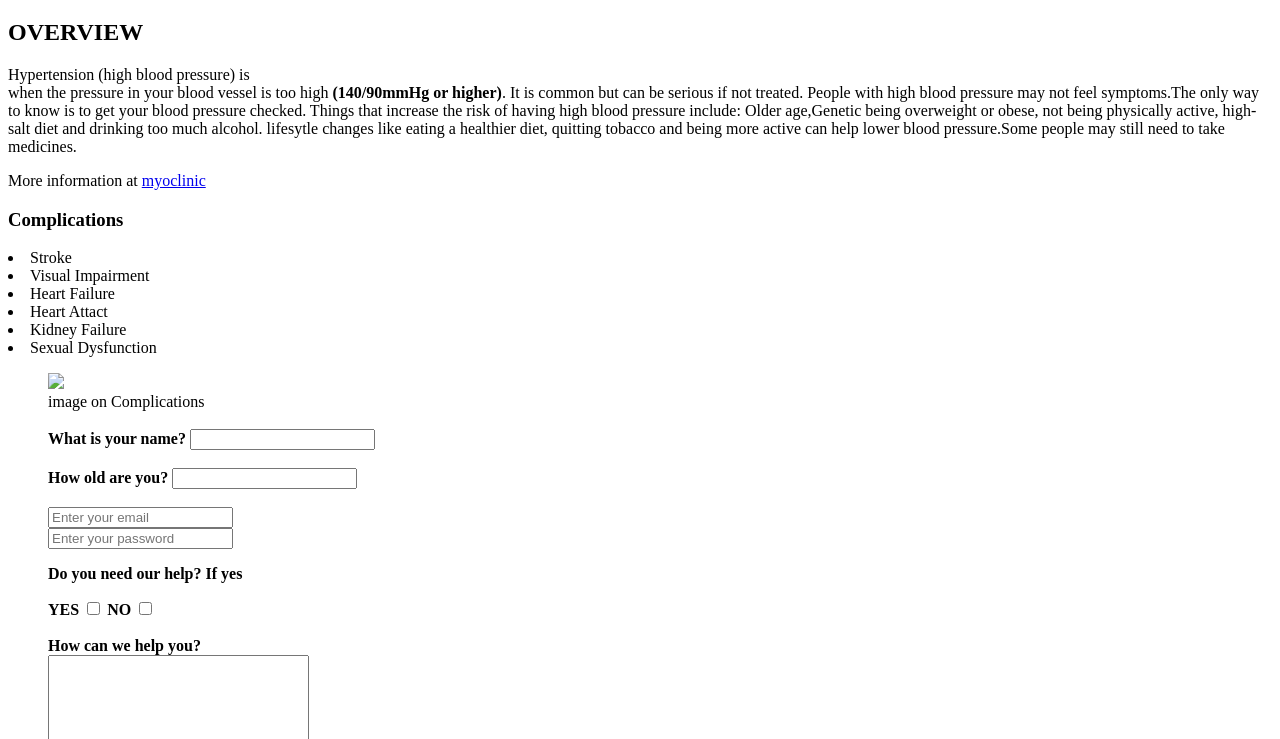
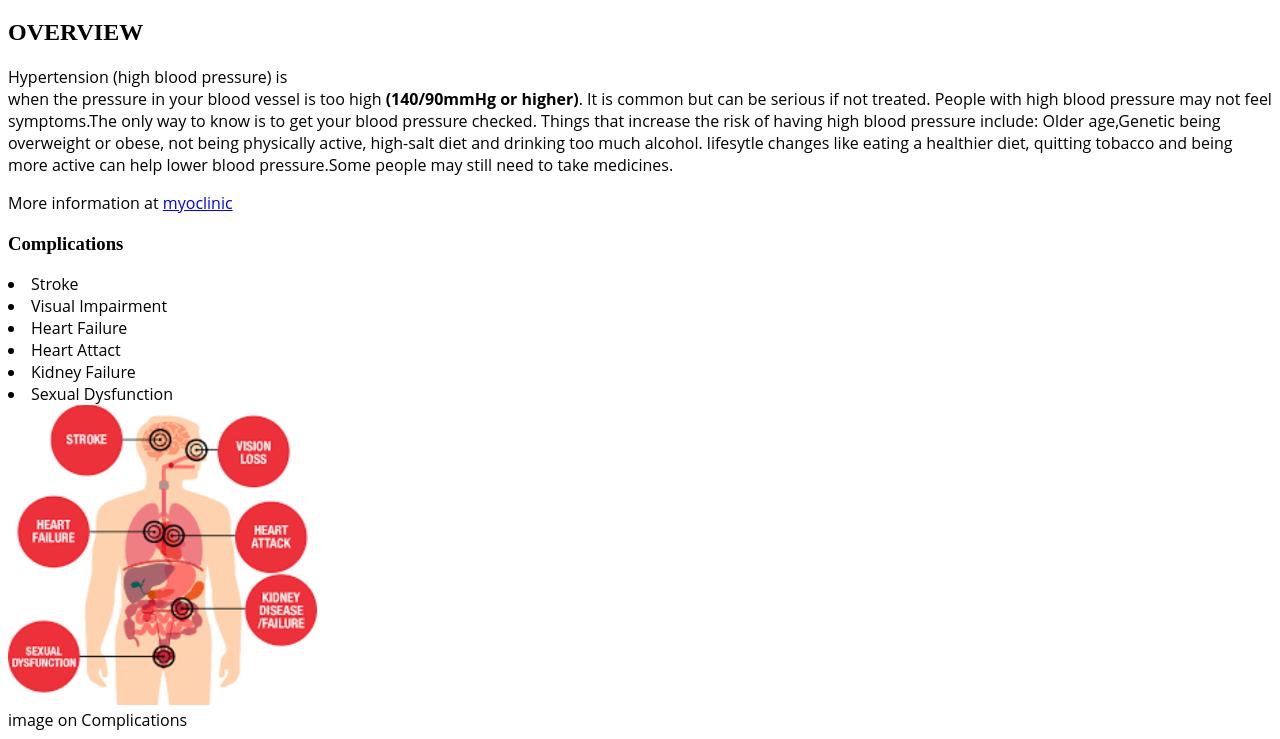
Before and after one commit to swaybuckman/HYPERTENSION, a plain HTML site: page index.html in a window 1280 px wide. Shown: the part 61-800 px from the top of the page. Drawn offline with Linux system fonts and the light colour scheme.

Commit message:
Add files via upload

```diff
--- a/index.html
+++ b/index.html
@@ -6,6 +6,7 @@
   <head>
     <title>Hypertension</title>  <H1> Hypertension</H1>
     <h2>OVERVIEW</h2>
+    <link rel="stylesheet" href="style.css">
   </head>
 
 </body>
@@ -28,10 +29,9 @@
 
 
 </main>
-<figure>
-    <img src="IMG_4737.jpg"height="300px"width
-
-</figure>
+<!-- <figure> -->
+    <img src="IMG_4737.png"height="300px"width
+<!-- </figure>
 <figcaption>image on Complications</figcaption>
 
 <header>
--- /dev/null
+++ b/style.css
@@ -0,0 +1,5 @@
+p,li,figcaption{
+  font-family: "Open Sans", sans-serif;
+  font-style: calc(hyperstension);
+  font: size 50px;;
+}
```
Also changed, not shown: IMG_4737.png (added).
